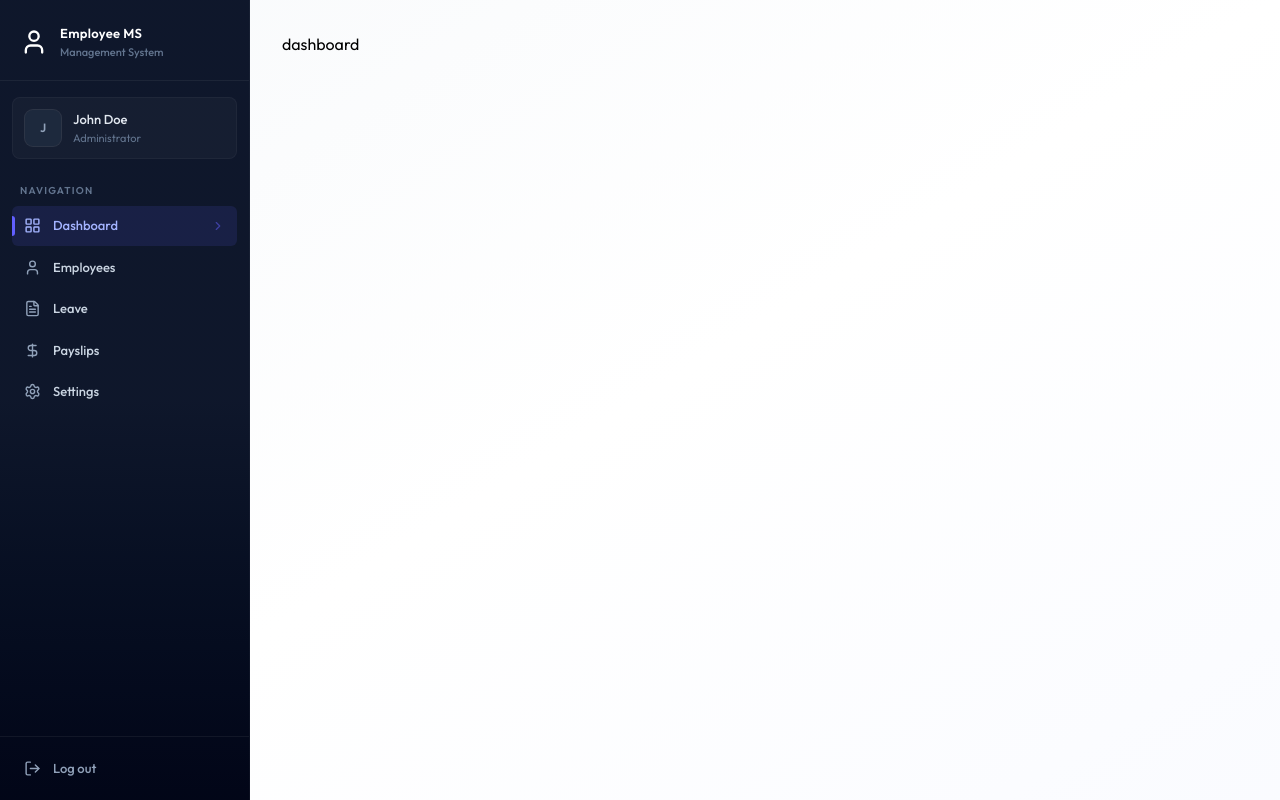
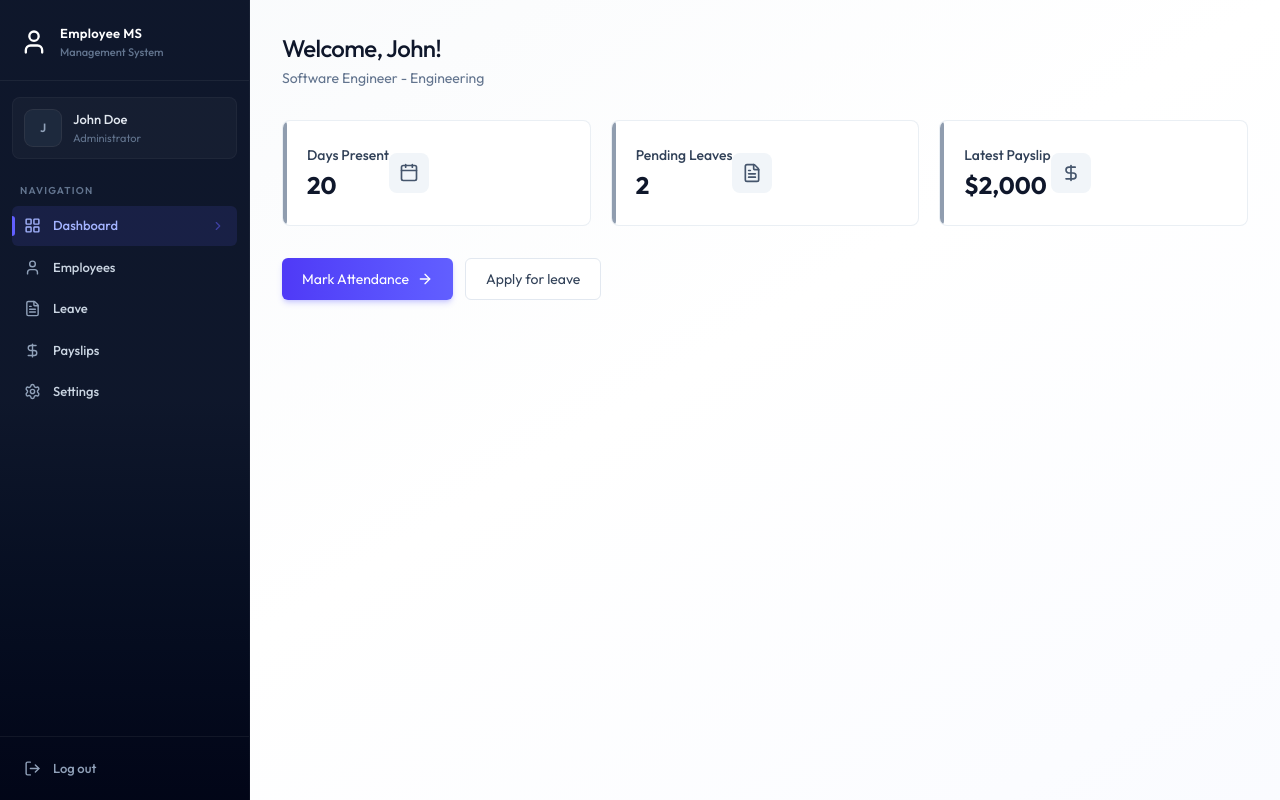
Before and after one commit to PrinceGupta1212/FullStack-EMS, a React (Vite) app in the folder client/client/: page /dashboard in a window 1280 px wide. Built offline with nearby package versions, Linux system fonts and the light colour scheme.

Commit message:
dashboard page UI completed

```diff
--- /dev/null
+++ b/client/client/src/components/AdminDashboard.jsx
@@ -0,0 +1,55 @@
+import React from 'react'
+import { Building2Icon, CalendarIcon, FileTextIcon, UserIcon }from 'lucide-react'
+
+const AdminDashboard = ({data}) => {
+
+    const stats = [
+         {
+            icon:UserIcon,
+            value:data.totalEmployees,
+            label:"Total Employees",
+            description:"Active Workforce"
+        },
+         {
+            icon:Building2Icon,
+            value:data.totalDepartments,
+            label:"Departments",
+            description:"Organization Units"
+        },
+          {
+            icon:CalendarIcon,
+            value:data.todayAttendance,
+            label:"Today's Attendance",
+            description:"Checked in today"
+        },
+          {
+            icon:FileTextIcon,
+            value:data.pendingLeaves,
+            label:"Pending Leaves",
+            description:"Awaiting approval"
+        }
+    ]
+  return (
+       <div className='animate-fade-in'>
+      <div className='page-header'>
+        <h1 className='page-title'>Dashboard</h1>
+        <p className='page-subtitle'>Welcome Back, Admin  - here's your overview</p>
+      </div>
+
+      <div className='grid grid-cols-1 sm:grid-cols-2 lg:grid-cols-4 gap-4 sm:gap-5 mb-8'>
+        {stats.map((s)=>(
+            <div key={s.label} className='card card-hover p-5 sm:p-6 relative overflow-hidden group flex items-center justify-between:'>
+                <div>
+                    <div className='absolute left-0 top-0 bottom-0 w-1 rounded-r-full bg-slate-500/70 group-hover:bg-indigo-500/70'/>
+                    <p className='text-sm font-medium text-slate-700'>{s.label}</p>
+                    <p className='text-2xl font-bold text-slate-900 mt-1'>{s.value}</p>
+                </div>
+                <s.icon className='size-10 p-2.5 rounded-lg bg-slate-100 text-slate-600 group-hover:bg-indigo-50 group-hover:text-indigo-600 transition-colors duration-200'/>
+            </div>
+        ))}
+      </div>
+    </div>
+  )
+}
+
+export default AdminDashboard
--- /dev/null
+++ b/client/client/src/components/EmployeeDashboard.jsx
@@ -0,0 +1,64 @@
+import { ArrowRightIcon, CalendarIcon, DollarSignIcon, FileTextIcon } from 'lucide-react'
+import React from 'react'
+import { Link } from 'react-router-dom'
+
+const EmployeeDashboard = ({data}) => {
+
+    const emp = data.employee
+    const cards = [
+        {
+            icon:CalendarIcon,
+            value:data.currentMonthAttendance,
+            title:"Days Present",
+            subtitle:"This Month"
+        },
+        {
+            icon:FileTextIcon,
+            value:data.pendingLeaves,
+            title:"Pending Leaves",
+            subtitle:"Awaiting approval"
+        },
+         {
+            icon:DollarSignIcon,
+            value:data.latestPayslip ? `$${data.latestPayslip.netSalary?.toLocaleString()}` : "N/A",
+            title:"Latest Payslip",
+            subtitle:"Most recent payout"
+        }
+    ]
+
+
+
+
+  return (
+    <div className='animate-fade-in'>
+      <div className='page-header'>
+        <h1 className='page-title'>Welcome, {emp?.firstName}!</h1>
+        <p className='page-subtitle'>{emp?.position} - {emp?.department || "No Deapartment"}</p>
+      </div>
+
+      <div className='grid grid-cols-1 sm:grid-cols-3 gap-4 sm:gap-5 mb-8'>
+        {cards.map((card,index)=>(
+            <div key={index} className='card card-hover p-5 sm:p-6 relative overflow-hidden group flex items-center justify-between:'>
+                <div>
+                    <div className='absolute left-0 top-0 bottom-0 w-1 rounded-r-full bg-slate-500/70 group-hover:bg-indigo-500/70'/>
+                    <p className='text-sm font-medium text-slate-700'>{card.title}</p>
+                    <p className='text-2xl font-bold text-slate-900 mt-1'>{card.value}</p>
+                </div>
+                <card.icon className='size-10 p-2.5 rounded-lg bg-slate-100 text-slate-600 group-hover:bg-indigo-50 group-hover:text-indigo-600 transition-colors duration-200'/>
+            </div>
+        ))}
+      </div>
+
+      <div className='flex flex-col sm:flex-row gap-3'>
+        <Link to="/attendance" className='btn-primary text-center inline-flex items-center justify-cente gap-2'>
+        Mark Attendance <ArrowRightIcon className='w-4 h-4'/>
+        </Link>
+        <Link to="/leave" className='btn-secondary text-center '>
+        Apply for leave
+        </Link>
+      </div>
+    </div>
+  )
+}
+
+export default EmployeeDashboard
--- /dev/null
+++ b/client/client/src/components/Loading.jsx
@@ -0,0 +1,11 @@
+import React from 'react'
+
+const Loading = () => {
+  return (
+    <div className='flex justify-center h-screen items-center'>
+      <div className='animate-spin size-8 border-2 border-indigo-600 border-t-transparent rounded-full'/>
+    </div>
+  )
+}
+
+export default Loading
--- a/client/client/src/pages/Dashboard.jsx
+++ b/client/client/src/pages/Dashboard.jsx
@@ -1,12 +1,27 @@
-import React from 'react'
+import React, { useEffect, useState } from 'react'
+import { dummyAdminDashboardData, dummyEmployeeDashboardData } from '../assets/assets'
+import Loading from '../components/Loading'
+import EmployeeDashboard from '../components/EmployeeDashboard'
+import AdminDashboard from '../components/AdminDashboard'
 
 const Dashboard = () => {
-  return (
-    <div>
-      dashboard
 
-    </div>
-  )
+  const [data,setData] = useState(null)
+  const [loading,setLoading] = useState(true)
+  useEffect(() =>{
+    setData(dummyEmployeeDashboardData)
+    setTimeout(() => {
+      setLoading(false)
+    },1000)
+  },[])
+
+  if(loading) return <Loading />
+  if(!data) return <p className='text-center text-slate-500 py-12'>Failed to load dashboard</p>
+  if(data.role === "ADMIN"){
+    return <AdminDashboard data={data} />
+  }else{
+    return <EmployeeDashboard data={data}/>
+  }
 }
 
 export default Dashboard
```
